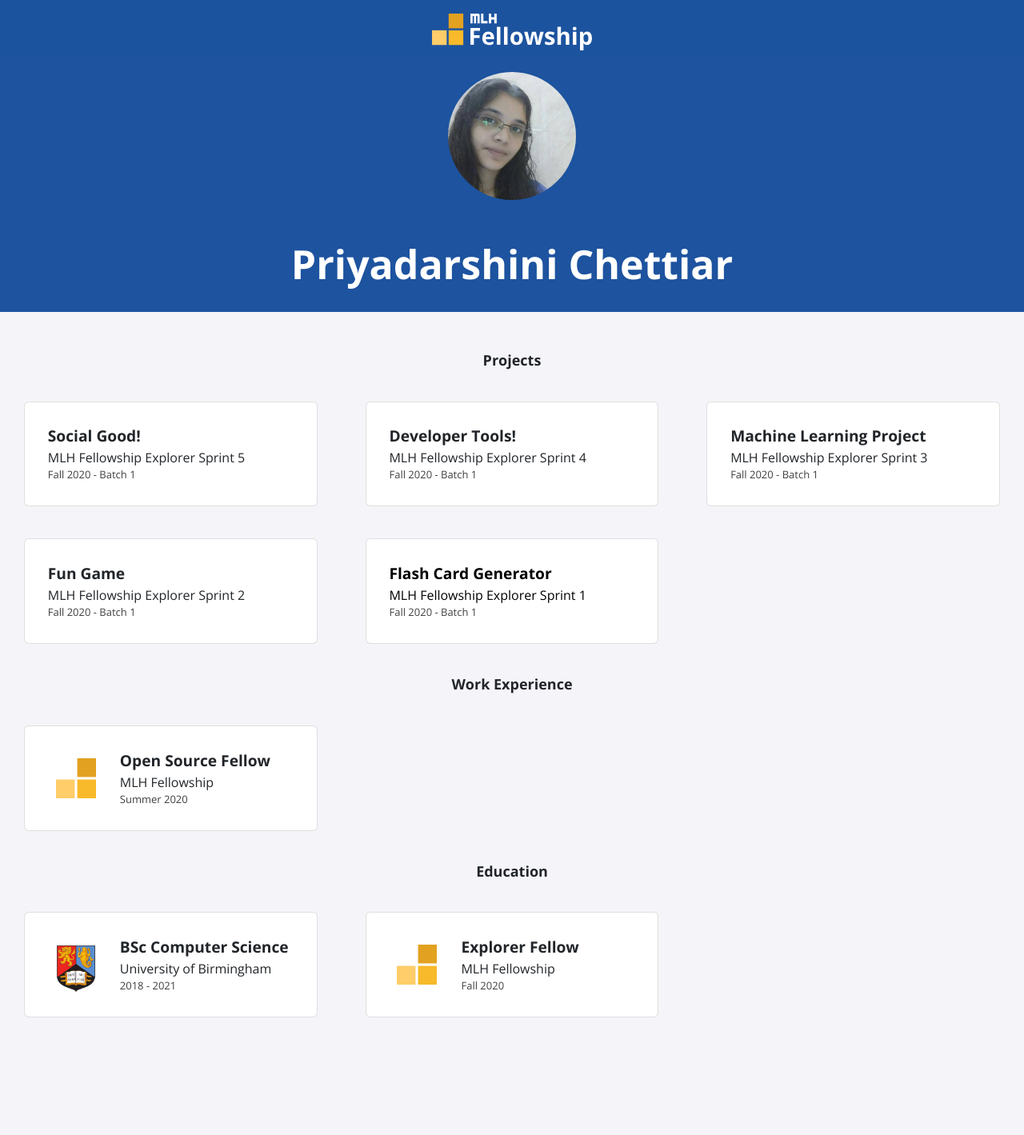
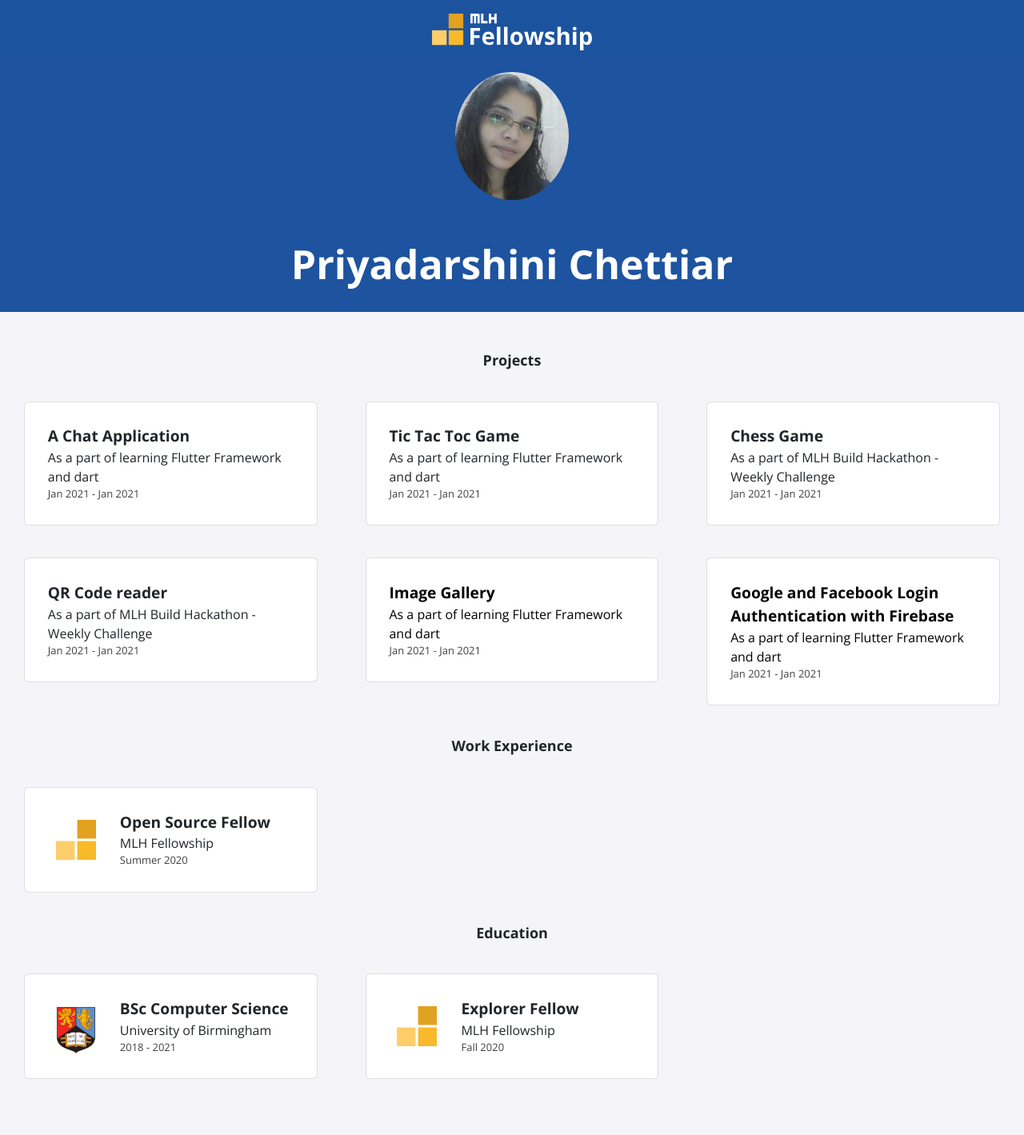
Before and after one commit to priyadarshu/priyadarshu.github.io, a Jekyll site: the page built from index.html, in a window 1280 px wide. Shown: the whole page at 80% size. Built offline with Jekyll 4.4.1, drawn with Linux system fonts in a browser that asks for light colours; nearby versions of some CDN libraries; before the commit the page ends 1342 px from its top, so only the background shows below that.

Commit message:
Updated projects.yml #1

```diff
--- a/_data/projects.yml
+++ b/_data/projects.yml
@@ -1,20 +1,25 @@
-- title: Social Good!
-  event: MLH Fellowship Explorer Sprint 5
-  date: Fall 2020 - Batch 1
+- title: A Chat Application
+  event: As a part of learning Flutter Framework and dart
+  date: Jan 2021 - Jan 2021
 
-- title: Developer Tools!
-  event: MLH Fellowship Explorer Sprint 4
-  date: Fall 2020 - Batch 1
+- title: Tic Tac Toc Game
+  event: As a part of learning Flutter Framework and dart
+  date: Jan 2021 - Jan 2021
 
-- title: Machine Learning Project
-  event: MLH Fellowship Explorer Sprint 3
-  date: Fall 2020 - Batch 1
+- title: Chess Game
+  event: As a part of MLH Build Hackathon - Weekly Challenge
+  date: Jan 2021 - Jan 2021
 
-- title: Fun Game
-  event: MLH Fellowship Explorer Sprint 2
-  date: Fall 2020 - Batch 1
+- title: QR Code reader
+  event: As a part of MLH Build Hackathon - Weekly Challenge
+  date: Jan 2021 - Jan 2021
 
-- title: Flash Card Generator
-  event: MLH Fellowship Explorer Sprint 1
-  date: Fall 2020 - Batch 1
+- title: Image Gallery
+  event: As a part of learning Flutter Framework and dart
+  date: Jan 2021 - Jan 2021
   page-name: sprint1
+
+- title: Google and Facebook Login Authentication with Firebase
+  event: As a part of learning Flutter Framework and dart
+  date: Jan 2021 - Jan 2021
+  page-name: https://github.com/priyadarshu/google_fb_login_auth
```
Also changed, not shown: assets/img/logo.jpg.
